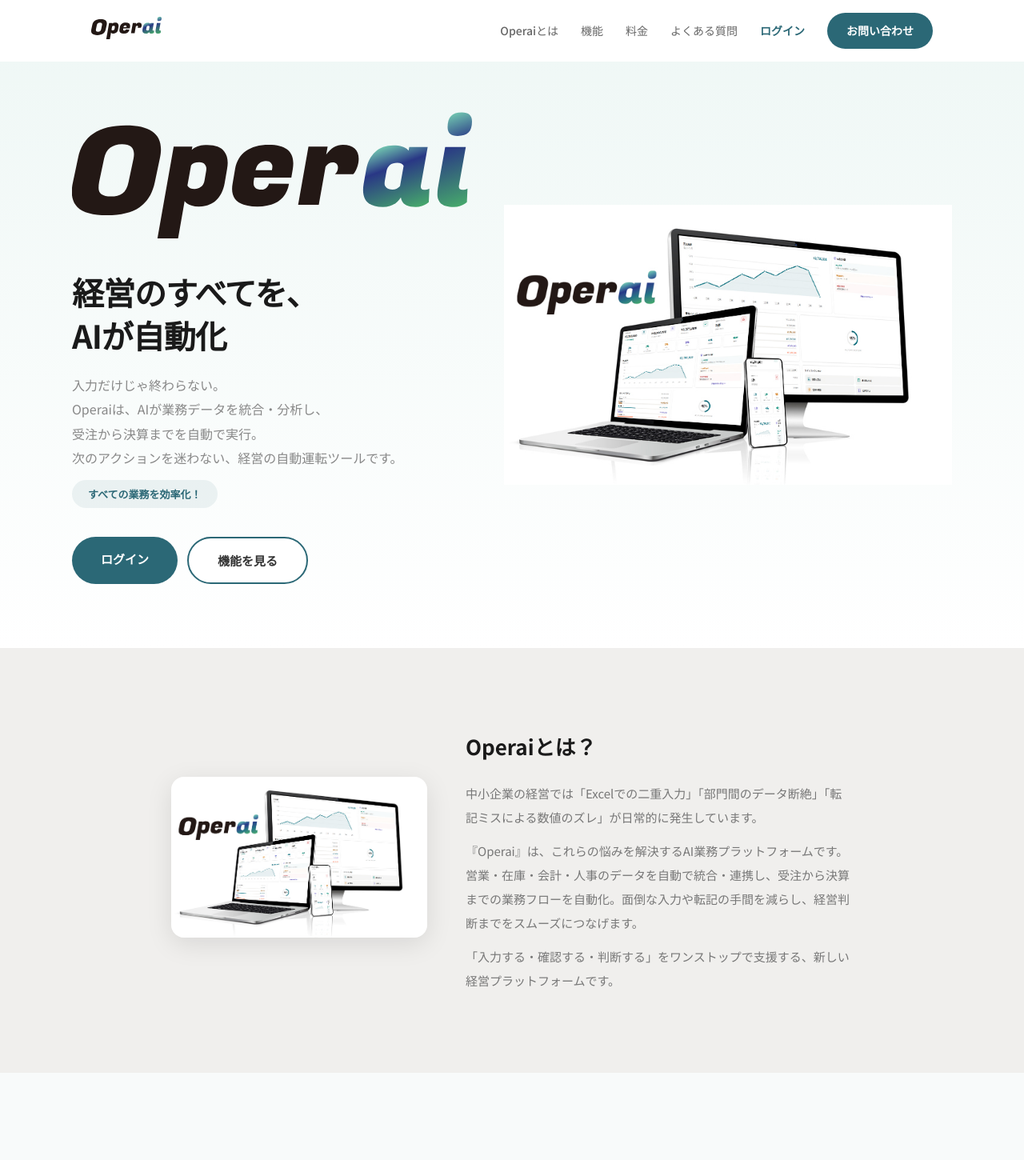
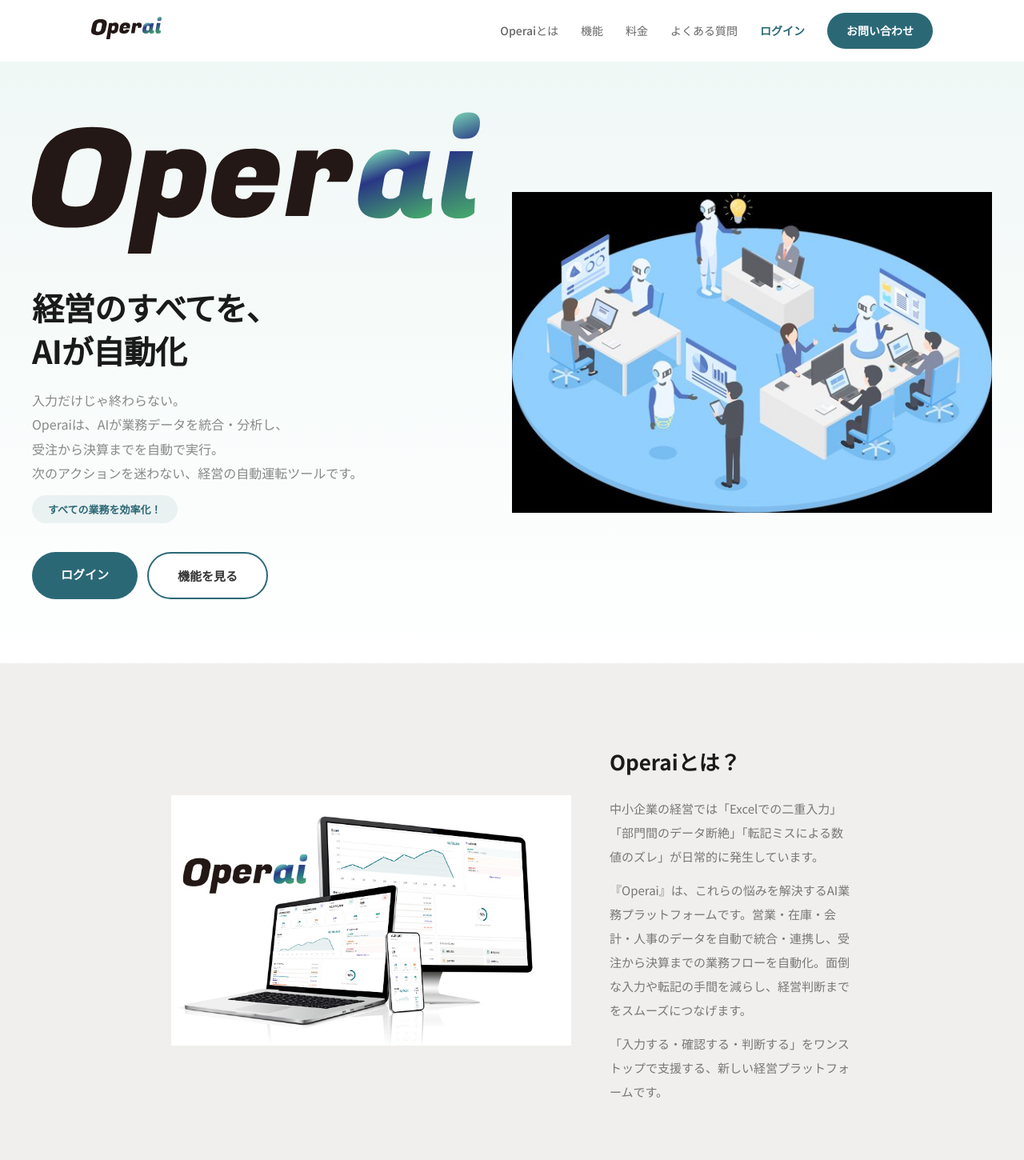
Before and after one commit to peaksmarketing/operai, a Next.js app: page / in a window 1280 px wide. Shown: the top 1450 px of the page at 80% size. Built offline with nearby package versions, Linux system fonts and the light colour scheme.

Commit message:
TOP画像・レイアウト修正

```diff
--- a/app/page.js
+++ b/app/page.js
@@ -97,7 +97,7 @@
             </div>
           </div>
           <div className={s.topHeroRight}>
-            <img src="/img/image_operai.jpg" alt="Operai ダッシュボード" className={s.topHeroImg} />
+            <img src="/img/fv_img.png" alt="FV" className={s.topHeroImg} />
           </div>
         </div>
       </section>
@@ -105,7 +105,7 @@
       {/* About */}
       <section id="about" className={s.topAbout}>
         <div className={s.topAboutImg}>
-          <img src="/img/image_operai.jpg" alt="Operai プラットフォーム" style={{ width: "100%", borderRadius: 16, boxShadow: "0 8px 32px rgba(0,0,0,0.1)" }} />
+          <img src="/img/image_operai.jpg" alt="Operai とは？" style={{ width: "100%" }} />
         </div>
         <div className={s.topAboutText}>
           <h2>Operaiとは？</h2>
--- a/app/top.module.css
+++ b/app/top.module.css
@@ -24,9 +24,9 @@
 
 /* Hero */
 .topHero { padding: 140px 24px 80px; background: linear-gradient(180deg, #eef7f5 0%, #fff 100%); position: relative; overflow: hidden; }
-.topHeroInner { max-width: 1100px; margin: 0 auto; display: flex; align-items: center; gap: 40px; }
+.topHeroInner { max-width: 1200px; margin: 0 auto; display: flex; align-items: center; gap: 40px; }
 .topHeroLeft { flex: 1; min-width: 0; }
-.topHeroRight { flex: 0 0 560px; }
+.topHeroRight { flex: 0 0 600px; }
 .topHeroImg { width: 100%; height: auto; }
 .topHeroLogo { height: 18px; margin-bottom: 32px; }
 .topHeroTitle { font-size: 40px; font-weight: 800; line-height: 1.35; letter-spacing: -1px; margin-bottom: 20px; color: #1a1a1a; }
@@ -41,7 +41,7 @@
 
 /* About */
 .topAbout { padding: 100px 24px; max-width: 900px; margin: 0 auto; display: flex; gap: 48px; align-items: center; }
-.topAboutImg { flex: 0 0 320px; }
+.topAboutImg { flex: 0 0 500px; }
 .topAboutImgPlaceholder { width: 320px; height: 320px; border-radius: 20px; background: linear-gradient(135deg, #eef7f5, #e8f0ee); display: flex; align-items: center; justify-content: center; }
 .topAboutText h2 { font-size: 26px; font-weight: 700; margin-bottom: 20px; color: #1a1a1a; }
 .topAboutText p { font-size: 15px; color: #777; line-height: 2; }
```
